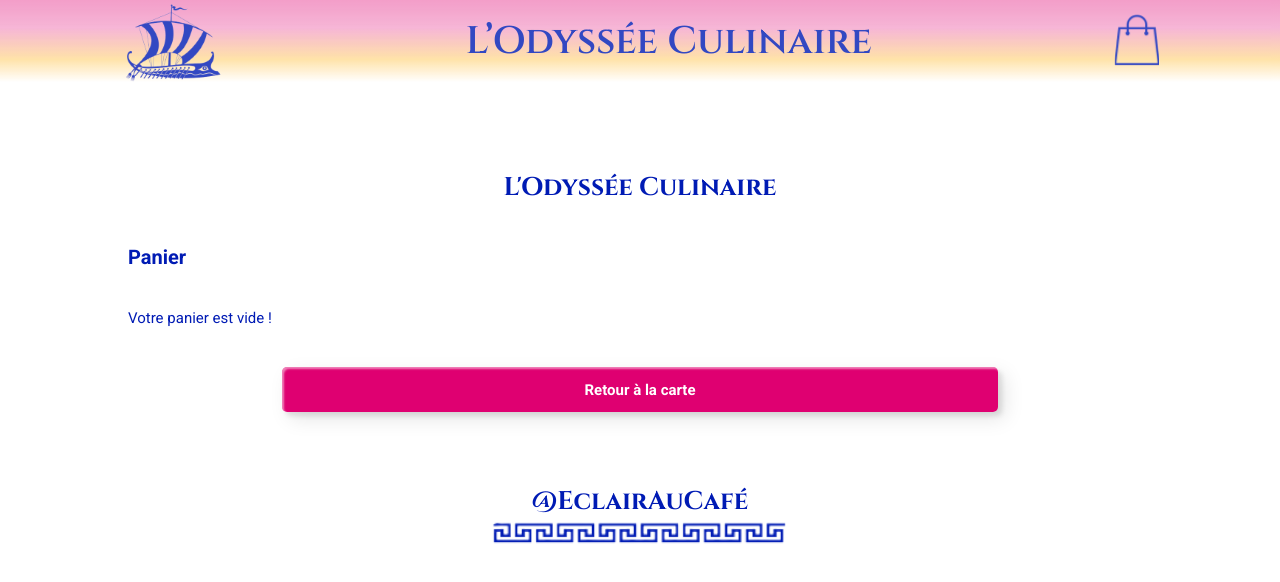
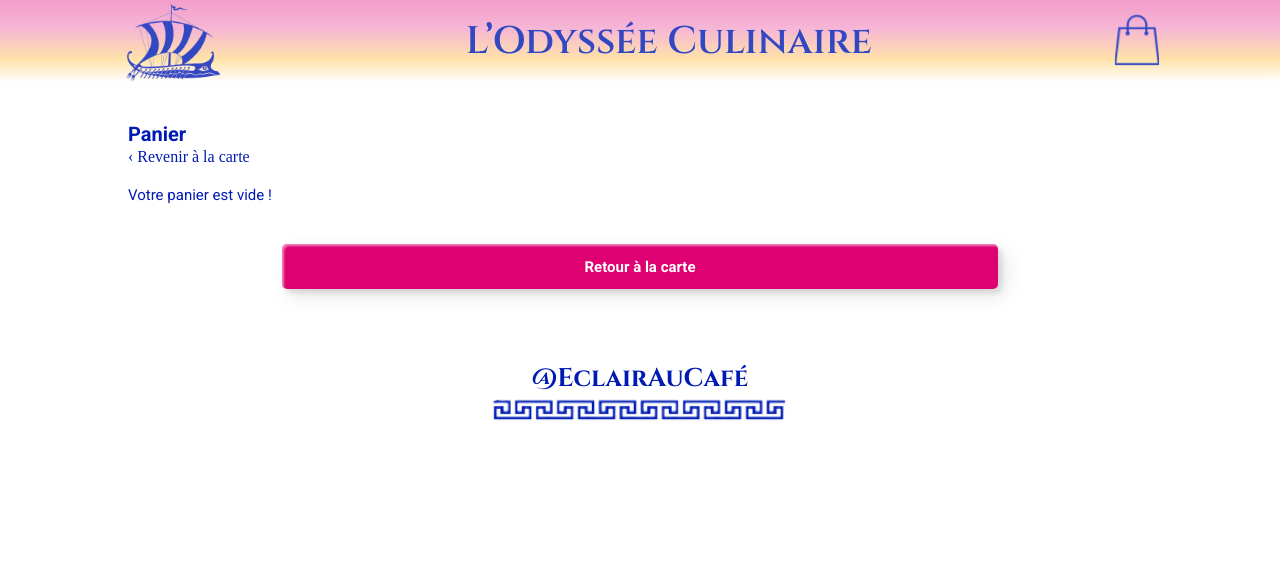
Before and after one commit to Chlopes92/OdysseeCulinaire, a React (Create React App) app: page /cart in a window 1280 px wide. Shown: the top 582 px of the page. Built offline with nearby package versions, Linux system fonts and the light colour scheme.

Commit message:
ajout lien vers page products depuis cart et page detail

```diff
--- a/src/pages/CartPage.module.css
+++ b/src/pages/CartPage.module.css
@@ -17,7 +17,7 @@ img{
 .flex {
     display: flex;
     justify-content: space-between;
-    margin-bottom: 5vh;
+    margin: 5vh 0;
 }
 
 /* p => panier*/
@@ -30,6 +30,11 @@ img{
     line-height: normal;
 
 }
+
+.retour {
+    position: absolute;
+    margin: 2vw 0;
+ }
 
 /*Button vider le panier */
 .flex button {
--- a/src/pages/CartPage.tsx
+++ b/src/pages/CartPage.tsx
@@ -2,7 +2,7 @@ import ProductCard from "components/ProductCard/ProductCard";
 import { useCartContext } from "contexts/Cart.context";
 import style from "./CartPage.module.css";
 import Button from "components/Button/Button";
-import { NavLink } from "react-router-dom";
+import { Link, NavLink } from "react-router-dom";
 import { getTotalPriceWithExtra } from "../../src/contexts/TotalExtraPrice";
 
 const CartPage = () => {
@@ -18,12 +18,12 @@ const CartPage = () => {
     }
 
     return (
-        <main>
+        <div>
             <section className={style.cartPage}>
-                <h1 className={style.title}>L'Odyssée Culinaire</h1>
 
                 <div className={style.flex}>
                     <p>Panier</p>
+            <a className={style.retour}><Link to='/products' > <span>&lsaquo;</span> Revenir à la carte </Link> </a>
                     {total() !== 0 && <button onClick={reset}>Vider le panier</button>}
                 </div>
 
@@ -45,7 +45,7 @@ const CartPage = () => {
                     </div>
                 )}
             </section>
-        </main>
+        </div>
     );
 };
 
--- a/src/pages/ProductDetailPage.tsx
+++ b/src/pages/ProductDetailPage.tsx
@@ -90,7 +90,7 @@ const ProductDetailPage = () => {
                             />
                         </div>
                         <div className={style.buttonContainer}>
-                            <NavLink to="/cart">
+                            <NavLink to="/products">
                                 <Button
                                     title={`Ajouter au Panier - ${totalPrice * quantity} €`}
                                     onClick={() => addToBasket()}
```
